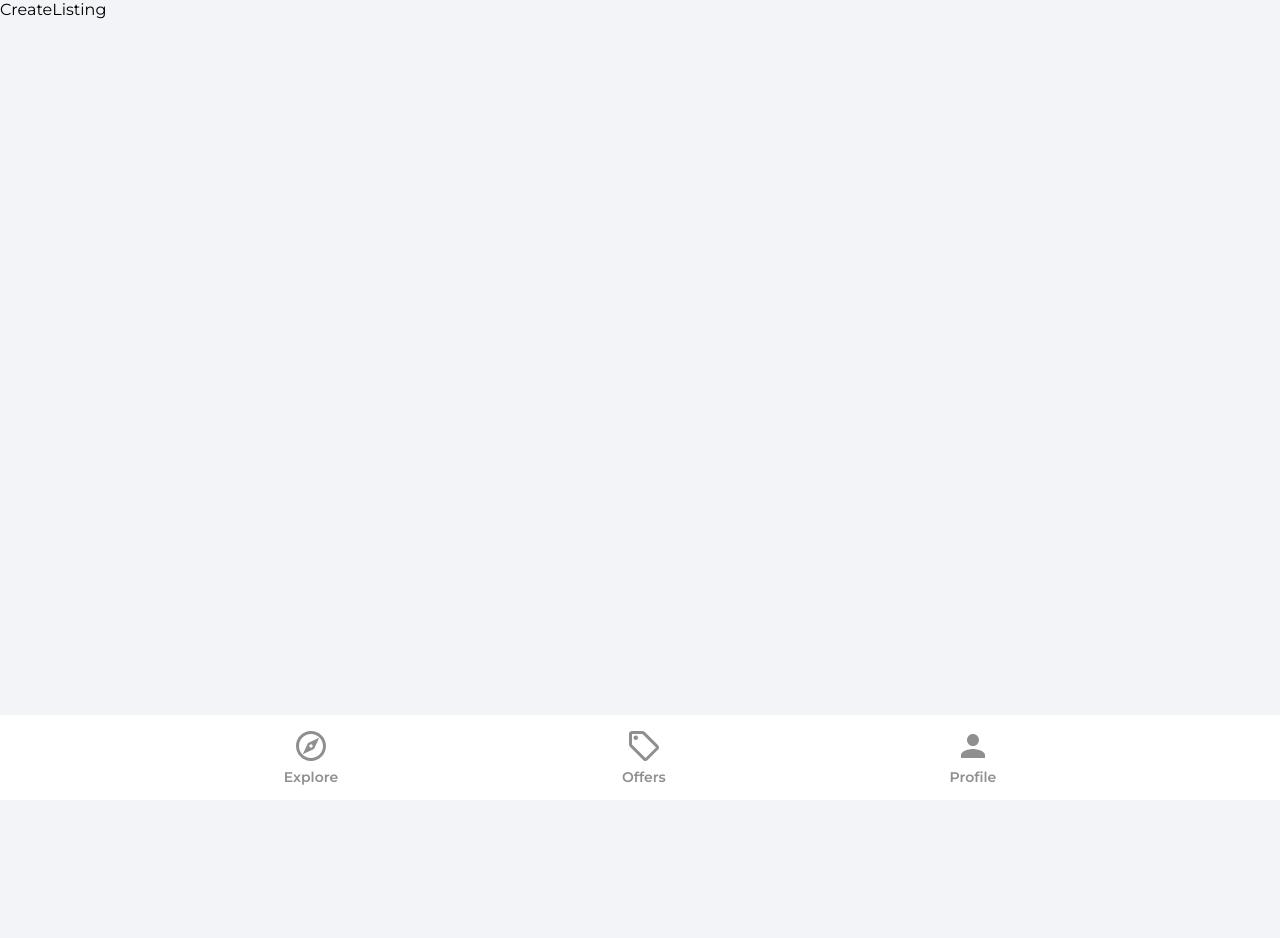
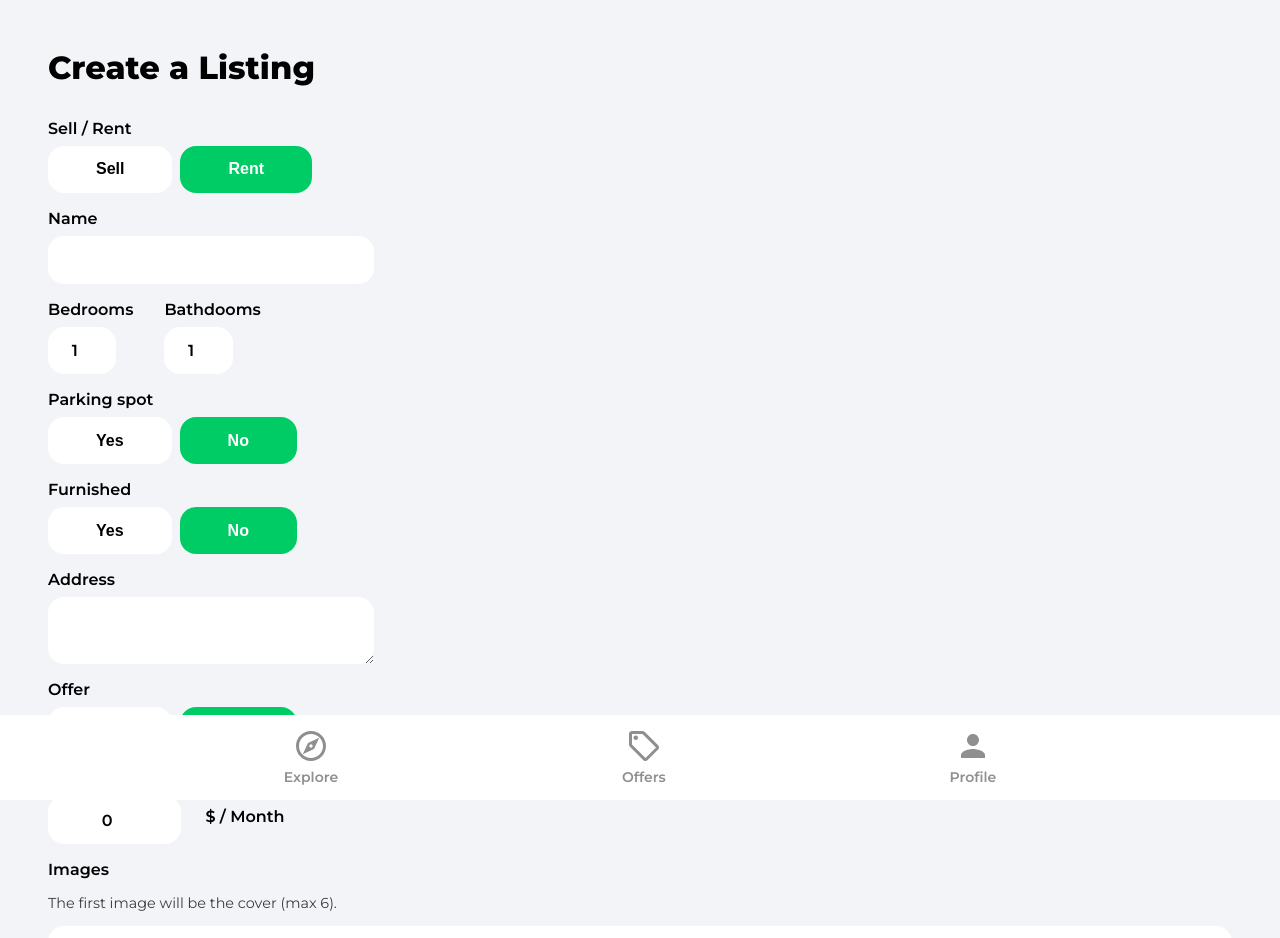
Before and after one commit to ReneMSdev/house-marketplace, a React (Vite) app: page /create-listing in a window 1280 px wide. Shown: the top 938 px of the page. Before the commit the page ends 800 px from the top, so only its background shows below. Built offline with nearby package versions, Linux system fonts and the light colour scheme; no server answers; sample sign-in values are in the browser's storage.

Commit message:
Create Listing Form

```diff
--- a/src/pages/CreateListing.jsx
+++ b/src/pages/CreateListing.jsx
@@ -23,6 +23,22 @@
     longitude: 0,
   })
 
+  const {
+    type,
+    name,
+    bedrooms,
+    bathrooms,
+    parking,
+    furnished,
+    address,
+    offer,
+    regularPrice,
+    discountedPrice,
+    images,
+    latitude,
+    longitude,
+  } = formData
+
   const navigate = useNavigate()
   const isMounted = useRef(true)
 
@@ -39,8 +55,268 @@
     // eslint-disable-next-line react-hooks/exhaustive-deps
   }, [isMounted])
 
+  const onSubmit = (e) => {
+    e.preventDefault()
+    console.log(formData)
+  }
+
+  const onMutate = (e) => {
+    let boolean = null
+
+    if (e.target.value === 'true') boolean = true
+    if (e.target.value === 'false') boolean = false
+
+    // Files
+    if (e.target.files)
+      setFormData((prevState) => ({
+        ...prevState,
+        images: e.target.files,
+      }))
+
+    // Text/Booleans/Numbers
+    if (!e.target.files)
+      setFormData((prevState) => ({
+        ...prevState,
+        // if boolean set boolean. if null set e.target.value
+        [e.target.id]: boolean ?? e.target.value,
+      }))
+  }
+
   if (loading) return <Spinner />
 
-  return <div>CreateListing</div>
+  return (
+    <div className="profile">
+      <header>
+        <p className="pageHeader">Create a Listing</p>
+      </header>
+
+      <main>
+        <form onSubmit={onSubmit}>
+          <label className="formLabel">Sell / Rent</label>
+          <div className="formButtons">
+            <button
+              type="button"
+              className={type === 'sale' ? 'formButtonActive' : 'formButton'}
+              id="type"
+              value="sale"
+              onClick={onMutate}
+            >
+              Sell
+            </button>
+            <button
+              type="button"
+              className={type === 'rent' ? 'formButtonActive' : 'formButton'}
+              id="type"
+              value="rent"
+              onClick={onMutate}
+            >
+              Rent
+            </button>
+          </div>
+
+          <label className="formLabel">Name</label>
+          <input
+            className="formInputName"
+            type="text"
+            id="name"
+            value={name}
+            onChange={onMutate}
+            maxLength="32"
+            minLength="10"
+            required
+          />
+
+          <div className="formRooms flex">
+            <div>
+              <label className="formLabel">Bedrooms</label>
+              <input
+                className="formInputSmall"
+                type="number"
+                id="bedrooms"
+                value={bedrooms}
+                onChange={onMutate}
+                min="1"
+                max="50"
+                required
+              />
+            </div>
+            <div>
+              <label className="formLabel">Bathdooms</label>
+              <input
+                className="formInputSmall"
+                type="number"
+                id="bathrooms"
+                value={bathrooms}
+                onChange={onMutate}
+                min="1"
+                max="50"
+                required
+              />
+            </div>
+          </div>
+
+          <label className="formLabel">Parking spot</label>
+          <div className="formButtons">
+            <button
+              className={parking ? 'formButtonActive' : 'formButton'}
+              type="button"
+              id="parking"
+              value={true}
+              onClick={onMutate}
+              min="1"
+              max="50"
+            >
+              Yes
+            </button>
+            <button
+              className={!parking && parking !== null ? 'formButtonActive' : 'formButton'}
+              type="button"
+              id="parking"
+              value={false}
+              onClick={onMutate}
+            >
+              No
+            </button>
+          </div>
+
+          <label className="formLabel">Furnished</label>
+          <div className="formButtons">
+            <button
+              className={furnished ? 'formButtonActive' : 'formButton'}
+              type="button"
+              id="furnished"
+              value={true}
+              onClick={onMutate}
+            >
+              Yes
+            </button>
+            <button
+              className={!furnished && furnished !== null ? 'formButtonActive' : 'formButton'}
+              type="button"
+              id="furnished"
+              value={false}
+              onClick={onMutate}
+            >
+              No
+            </button>
+          </div>
+
+          <label className="formLabel">Address</label>
+          <textarea
+            className="formInputAddress"
+            type="text"
+            id="address"
+            value={address}
+            onChange={onMutate}
+            required
+          />
+
+          {!geolocationEnabled && (
+            <div className="formLatLng flex">
+              <div>
+                <label className="formLabel">Latitude</label>
+                <input
+                  className="formInputSmall"
+                  type="number"
+                  id="latitude"
+                  value={latitude}
+                  onChange={onMutate}
+                  required
+                />
+              </div>
+              <div>
+                <label className="formLabel">Longitude</label>
+                <input
+                  className="formInputSmall"
+                  type="number"
+                  id="longitude"
+                  value={longitude}
+                  onChange={onMutate}
+                  required
+                />
+              </div>
+            </div>
+          )}
+
+          <label className="formLabel">Offer</label>
+          <div className="formButtons">
+            <button
+              className={offer ? 'formButtonActive' : 'formButton'}
+              type="button"
+              id="offer"
+              value={true}
+              onClick={onMutate}
+            >
+              Yes
+            </button>
+
+            <button
+              className={!offer && offer !== null ? 'formButtonActive' : 'formButton'}
+              type="button"
+              id="offer"
+              value={false}
+              onClick={onMutate}
+            >
+              No
+            </button>
+          </div>
+
+          <label className="formLabel">Regular Price</label>
+          <div className="formPriceDiv">
+            <input
+              className="formInputSmall"
+              type="number"
+              id="regularPrice"
+              value={regularPrice}
+              onChange={onMutate}
+              min="50"
+              max="750000000"
+              required
+            />
+            {type === 'rent' && <p className="formPriceText">$ / Month</p>}
+          </div>
+
+          {offer && (
+            <>
+              <label className="formLabel">Discounted Price</label>
+              <div className="formPriceDiv">
+                <input
+                  className="formInputSmall"
+                  type="number"
+                  id="discountedPrice"
+                  value={discountedPrice}
+                  onChange={onMutate}
+                  min="50"
+                  max="750000000"
+                  required={offer}
+                />
+                {type === 'rent' && <p className="formPriceText">$ / Month</p>}
+              </div>
+            </>
+          )}
+
+          <label className="formLabel">Images</label>
+          <p className="imagesInfo">The first image will be the cover (max 6).</p>
+          <input
+            className="formInputFile"
+            type="file"
+            id="images"
+            onChange={onMutate}
+            max="6"
+            accept=".jpg,.png,.jpeg"
+            multiple
+            required
+          />
+
+          <button
+            className="primaryButton createListingButton"
+            type="submit"
+          >
+            Create Listing
+          </button>
+        </form>
+      </main>
+    </div>
+  )
 }
 export default CreateListing
```
